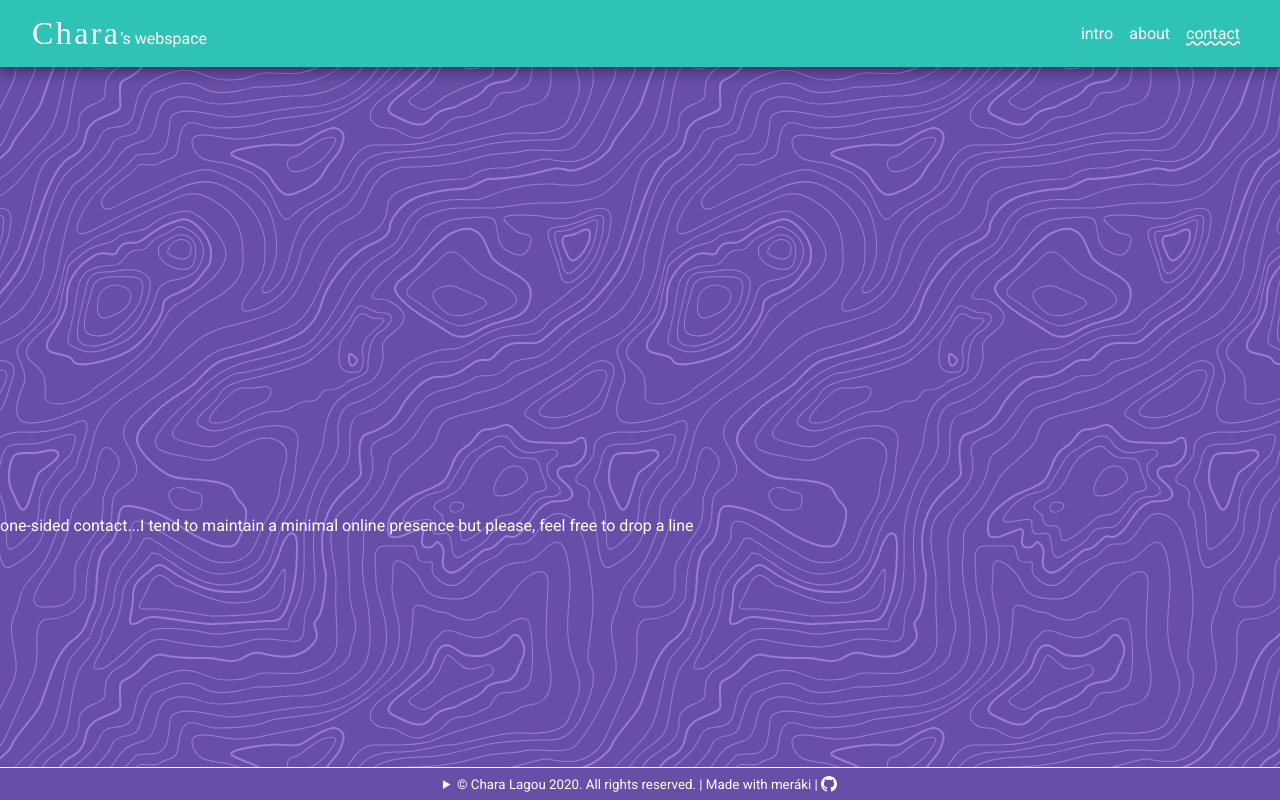
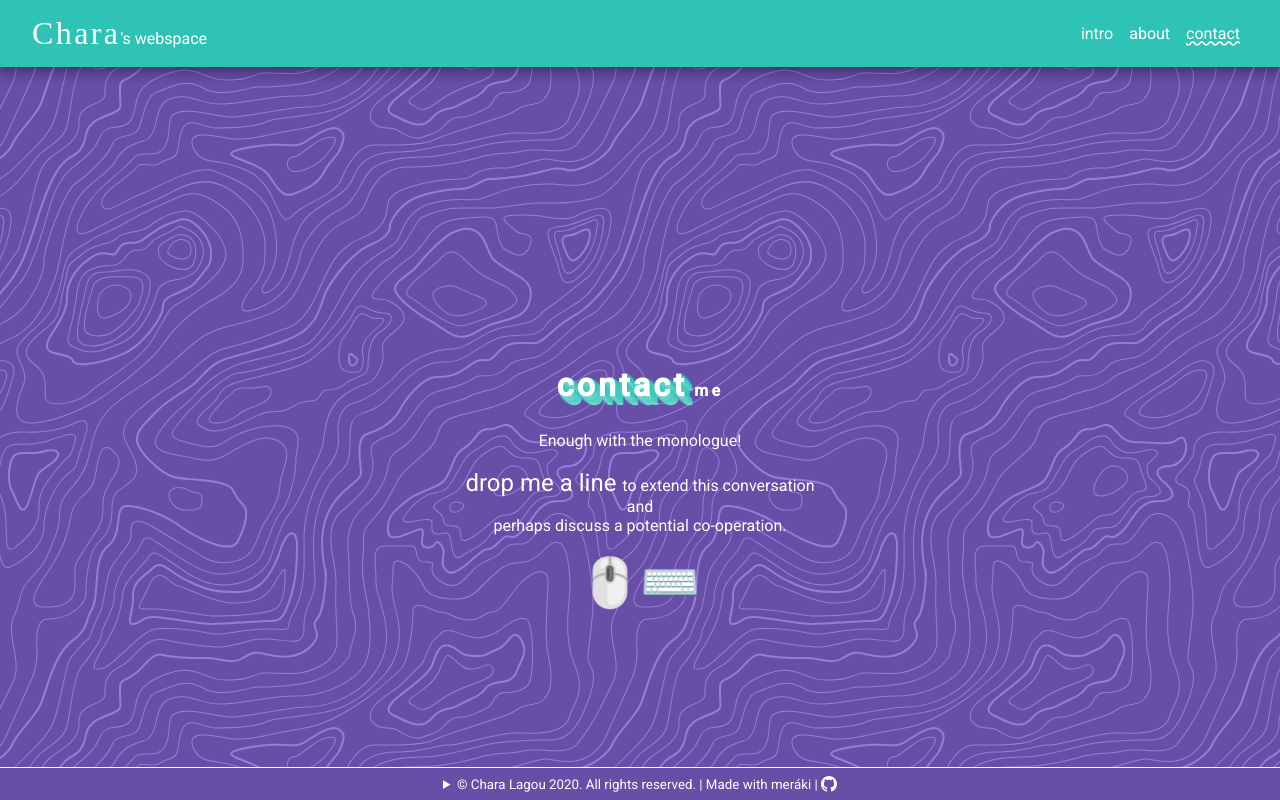
Before and after one commit to CharaLagou/charalagou, an Angular app: page /contact in a window 1280 px wide. Built offline with nearby package versions, Linux system fonts and the light colour scheme; a web font is replaced by a local one.

Commit message:
Contact component
Contact component - done!
Main component - init

```diff
--- a/src/app/components/contact/contact.component.html
+++ b/src/app/components/contact/contact.component.html
@@ -1,4 +1,16 @@
-<p>
-  one-sided contact...I tend to maintain a minimal online presence but please,
-  feel free to drop a line
-</p>
+<main class="flex-container">
+  <article class="padded-horizontally" fxFlex fxFlexAlign="center">
+    <h1><span class="shadowed">contact</span><span class="x050"> me</span></h1>
+    <p class="narrow">
+      Enough with the monologue!<br /><br />
+      <span class="x1-5"
+        ><a href="mailto: lagou.chara@gmail.com" target="_blank"
+          >drop me a line
+        </a></span
+      >to extend this conversation <br />
+      and<br />
+      perhaps discuss a potential co-operation.<br /><br />
+      <span class="x3">🖱️⌨️</span>
+    </p>
+  </article>
+</main>
--- a/src/app/components/contact/contact.component.scss
+++ b/src/app/components/contact/contact.component.scss
@@ -0,0 +1,10 @@
+@import "../../../styles.scss";
+
+.x3 {
+  color: map-get($map: $ng-app-accent, $key: default);
+}
+
+.narrow {
+  margin-left: 30%;
+  width: 40%;
+}
--- /dev/null
+++ b/src/app/shared/components/main/main.component.html
@@ -0,0 +1 @@
+<p>main works!</p>
--- /dev/null
+++ b/src/app/shared/components/main/main.component.ts
@@ -0,0 +1,15 @@
+import { Component, OnInit } from '@angular/core';
+
+@Component({
+  selector: 'app-main',
+  templateUrl: './main.component.html',
+  styleUrls: ['./main.component.scss']
+})
+export class MainComponent implements OnInit {
+
+  constructor() { }
+
+  ngOnInit(): void {
+  }
+
+}
--- a/src/app/shared/shared.module.ts
+++ b/src/app/shared/shared.module.ts
@@ -10,9 +10,10 @@ import { FlexLayoutModule } from '@angular/flex-layout';
 import { MatIconModule } from '@angular/material/icon';
 import { MatMenuModule } from '@angular/material/menu';
 import { MatButtonModule } from '@angular/material/button';
+import { MainComponent } from './components/main/main.component';
 
 @NgModule({
-  declarations: [HeaderComponent, FooterComponent],
+  declarations: [HeaderComponent, FooterComponent, MainComponent],
   imports: [
     CommonModule,
     RouterModule,
--- a/src/styles.scss
+++ b/src/styles.scss
@@ -132,7 +132,7 @@ body {
 
 body {
   height: 100vh;
-  width: 100vw;
+  width: 100%;
   font-family: Roboto, "Helvetica Neue", sans-serif;
   background-color: $custom-purple;
   /* custom pattern from https://www.heropatterns.com/ */
```
Also changed, not shown: src/app/shared/components/main/main.component.scss (added), 2 other files (tests, documents, lock files or other folders).
